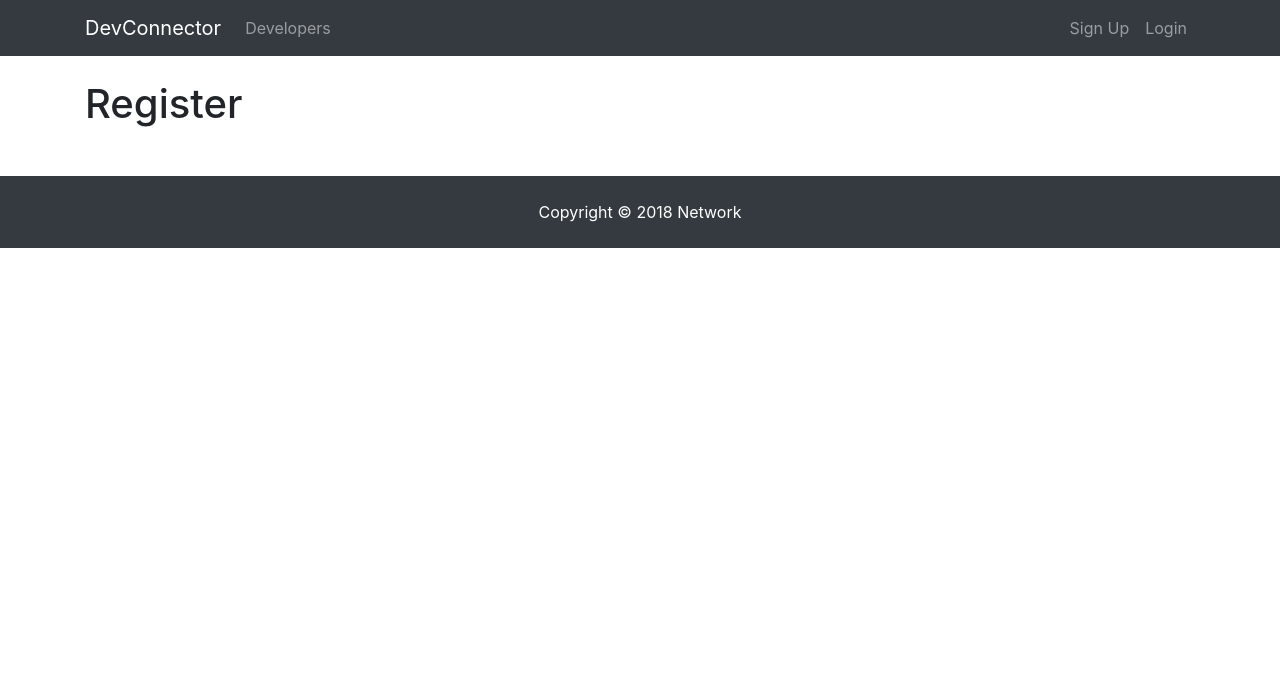
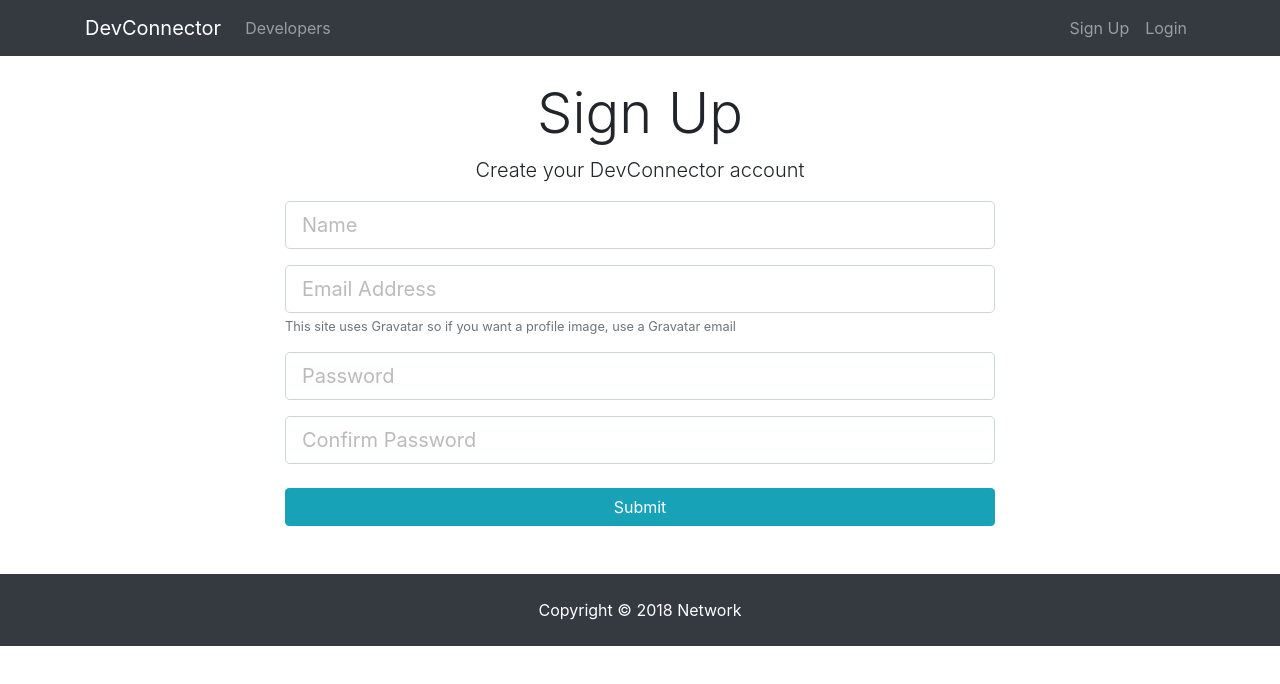
Before and after one commit to Grauero/SocialNetwork, a React (Create React App) app in the folder client/: page /register in a window 1280 px wide. Shown: the top 684 px of the page. Built offline with nearby package versions, Linux system fonts and the light colour scheme.

Commit message:
Added Register and Login components

```diff
--- a/client/src/components/auth/Login.js
+++ b/client/src/components/auth/Login.js
@@ -1,10 +1,64 @@
 import React, { Component } from 'react';
 
 class Login extends Component {
+  state = {
+    email: '',
+    password: '',
+    errors: {}
+  }
+
+  onChange = (e) => {
+    this.setState({
+      [e.target.name]: e.target.value
+    });
+  };
+
+  onSubmit = (e) => {
+    e.preventDefault();
+
+    const user = {
+      email: this.state.email,
+      password: this.state.password,
+    };
+    console.log(user);
+  };
+
   render() {
+    const { email, password } = this.state;
+
     return (
-      <div>
-        <h1>Login</h1>
+      <div className="login">
+        <div className="container">
+          <div className="row">
+            <div className="col-md-8 m-auto">
+              <h1 className="display-4 text-center">Log In</h1>
+              <p className="lead text-center">Sign in to your DevConnector account</p>
+              <form action="dashboard.html" onSubmit={this.onSubmit}>
+                <div className="form-group">
+                  <input
+                    type="email"
+                    className="form-control form-control-lg"
+                    placeholder="Email Address"
+                    name="email"
+                    value={email}
+                    onChange={this.onChange}
+                  />
+                </div>
+                <div className="form-group">
+                  <input
+                    type="password"
+                    className="form-control form-control-lg"
+                    placeholder="Password"
+                    name="password"
+                    value={password}
+                    onChange={this.onChange}
+                  />
+                </div>
+                <input type="submit" className="btn btn-info btn-block mt-4" />
+              </form>
+            </div>
+          </div>
+        </div>
       </div>
     );
   }
--- a/client/src/components/auth/Register.js
+++ b/client/src/components/auth/Register.js
@@ -1,10 +1,91 @@
 import React, { Component } from 'react';
 
 class Register extends Component {
+  state = {
+    name: '',
+    email: '',
+    password: '',
+    password2: '',
+    errors: {}
+  }
+
+  onChange = (e) => {
+    this.setState({
+      [e.target.name]: e.target.value
+    });
+  };
+
+  onSubmit = (e) => {
+    e.preventDefault();
+
+    const newUser = {
+      name: this.state.name,
+      email: this.state.email,
+      password: this.state.password,
+      password2: this.state.password2
+    };
+    console.log(newUser);
+  };
+
   render() {
+    const {
+      name, email, password, password2
+    } = this.state;
+
     return (
-      <div>
-        <h1>Register</h1>
+      <div className="register">
+        <div className="container">
+          <div className="row">
+            <div className="col-md-8 m-auto">
+              <h1 className="display-4 text-center">Sign Up</h1>
+              <p className="lead text-center">Create your DevConnector account</p>
+              <form action="create-profile.html" onSubmit={this.onSubmit}>
+                <div className="form-group">
+                  <input
+                    type="text"
+                    className="form-control form-control-lg"
+                    placeholder="Name"
+                    name="name"
+                    value={name}
+                    onChange={this.onChange}
+                  />
+                </div>
+                <div className="form-group">
+                  <input
+                    type="email"
+                    className="form-control form-control-lg"
+                    placeholder="Email Address"
+                    name="email"
+                    value={email}
+                    onChange={this.onChange}
+                  />
+                  <small className="form-text text-muted">This site uses Gravatar so if you want a profile image, use a Gravatar email</small>
+                </div>
+                <div className="form-group">
+                  <input
+                    type="password"
+                    className="form-control form-control-lg"
+                    placeholder="Password"
+                    name="password"
+                    value={password}
+                    onChange={this.onChange}
+                  />
+                </div>
+                <div className="form-group">
+                  <input
+                    type="password"
+                    className="form-control form-control-lg"
+                    placeholder="Confirm Password"
+                    name="password2"
+                    value={password2}
+                    onChange={this.onChange}
+                  />
+                </div>
+                <input type="submit" className="btn btn-info btn-block mt-4" />
+              </form>
+            </div>
+          </div>
+        </div>
       </div>
     );
   }
```
